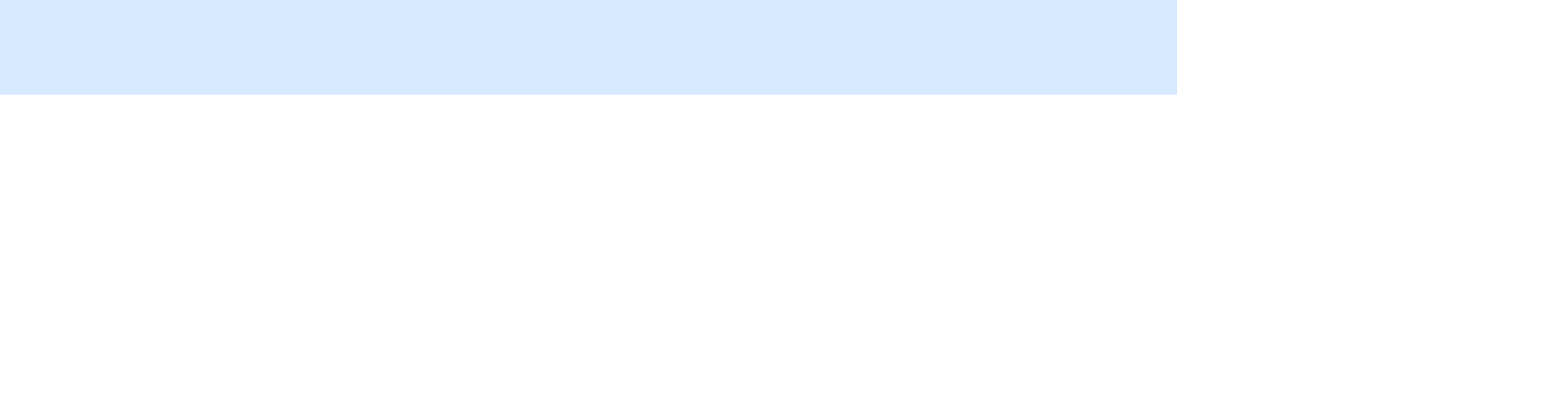
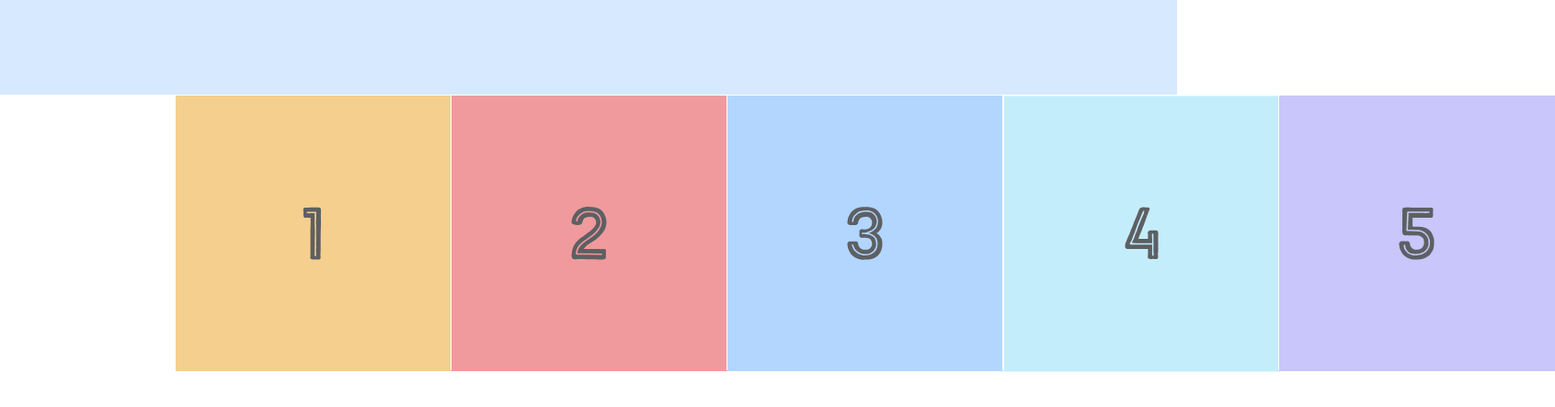
Before and after one commit to anishfelixm/Flex-beginner, a plain HTML site: page index.html in a window 1280 px wide. Shown: the part 257-700 px from the top of the page at 92% size, 1691 px wide, since content can reach past the window. Drawn offline with Linux system fonts and the light colour scheme.

Commit message:
feat : Created a photo grid

```diff
--- a/index.html
+++ b/index.html
@@ -23,5 +23,24 @@
             <div class='social'><img src='images/social-icons.svg'/></div>
         </div>
     </div>
+    <div class='photo-grid-container'>
+        <div class='photo-grid'>
+            <div class='photo-grid-item first-item'>
+                <img src='images/one.svg'/>
+            </div>
+            <div class='photo-grid-item'>
+                <img src='images/two.svg'/>
+            </div>
+            <div class='photo-grid-item'>
+                <img src='images/three.svg'/>
+            </div>
+            <div class='photo-grid-item'>
+            <img src='images/four.svg'/>
+            </div>
+            <div class='photo-grid-item last-item'>
+            <img src='images/five.svg'/>
+            </div>
+        </div>
+    </div>
 </body>
 </html>
--- a/styles/style.css
+++ b/styles/style.css
@@ -42,3 +42,20 @@
   justify-content: space-between;
   align-items: center; /* vertical-alignment */
 }
+
+.photo-grid-container {
+  display: flex;
+  justify-content: center;
+}
+
+.photo-grid {
+  width: 900px;
+  display: flex;
+  justify-content: flex-start;
+}
+
+.photo-grid-item {
+  border: 1px solid #fff;
+  width: 300px;
+  height: 300px;
+}
```
